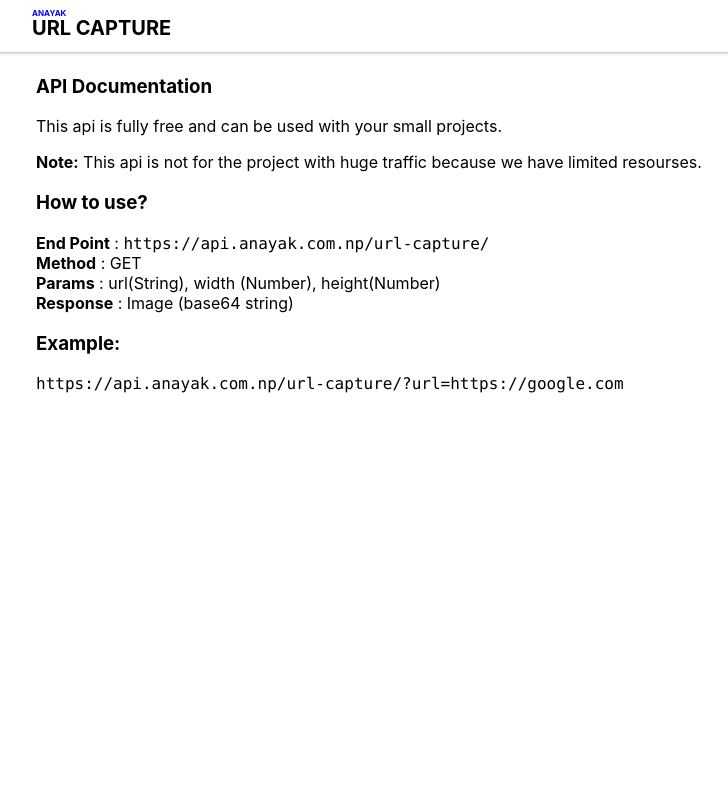
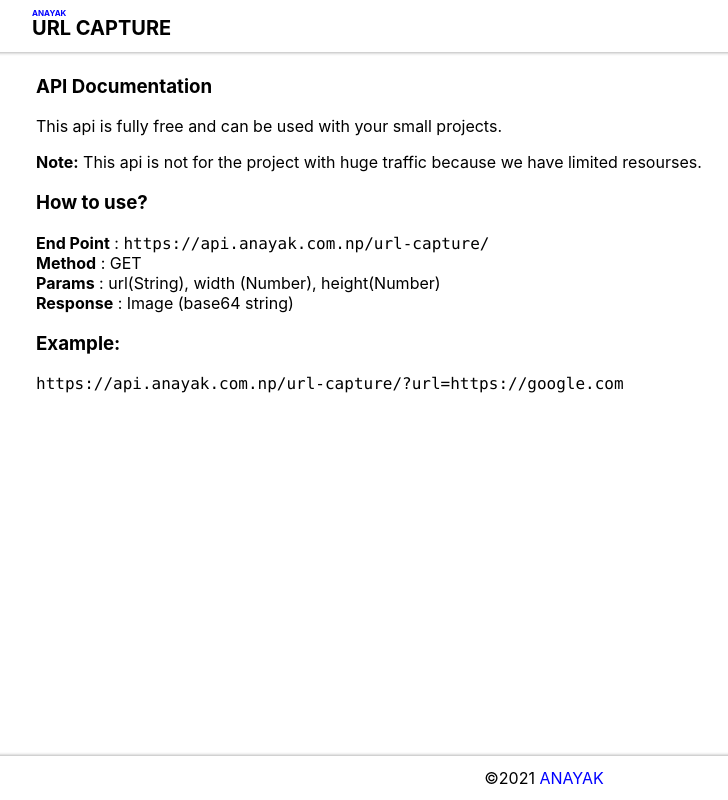
Before and after one commit to abdheshnayak/web-capture-react, a React (Create React App) app: page /api in a window 1280 px wide. Shown: the whole page, without its empty margins (108-836 px from the left). Built offline with nearby package versions, Linux system fonts and the light colour scheme; some icons are missing.

Commit message:
:lipstick: minor changes

```diff
--- a/src/components/APIDoc.js
+++ b/src/components/APIDoc.js
@@ -1,4 +1,5 @@
 import React from "react";
+import Footer from "./Footer";
 import Header from "./Header";
 
 function APIDoc() {
@@ -39,6 +40,7 @@ function APIDoc() {
           </code>
         </div>
       </div>
+      <Footer />
     </div>
   );
 }
--- /dev/null
+++ b/src/components/Footer.js
@@ -0,0 +1,21 @@
+import React from "react";
+
+function Footer() {
+  return (
+    <>
+      <div style={{ padding: "2rem" }}></div>
+      <div className="footer">
+        <div className="container">
+          <div className="copyright">
+            &copy;{new Date().getFullYear()}{" "}
+            <a className="footer-copy-link" href="https://anayak.com.np">
+              ANAYAK
+            </a>
+          </div>
+        </div>
+      </div>
+    </>
+  );
+}
+
+export default Footer;
--- a/src/components/Main.js
+++ b/src/components/Main.js
@@ -1,6 +1,7 @@
 import axios from "axios";
 import React, { createRef, useEffect, useState } from "react";
 import { toast } from "react-toastify";
+import Footer from "./Footer";
 import Header from "./Header";
 import "./main.scss";
 
@@ -113,6 +114,7 @@ function Main() {
           {is_loading && <div className="spinner"></div>}
         </div>
       </div>
+      <Footer />
     </div>
   );
 }
--- a/src/components/main.scss
+++ b/src/components/main.scss
@@ -176,3 +176,23 @@
     font-size: 1rem;
   }
 }
+
+.footer {
+  box-shadow: 0px -1px 3px rgba($color: #000000, $alpha: 0.29);
+  position: fixed;
+  bottom: 0;
+  width: 100%;
+  padding: 0.75rem;
+  display: flex;
+  background-color: white;
+}
+.footer-copy-link {
+  text-decoration: none;
+  color: blue;
+  &:hover {
+    color: black;
+  }
+  &:active {
+    color: purple;
+  }
+}
```
